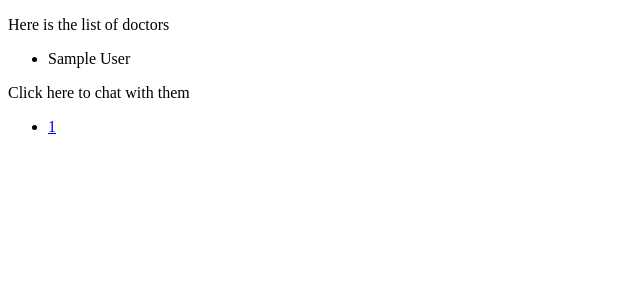
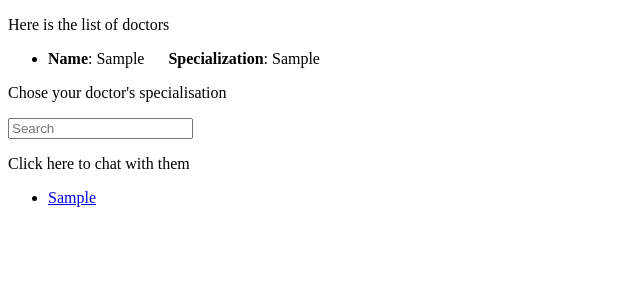
Before and after one commit to sachitbatra/HealthApp, a Django app: template consultation/templates/select_doctor.html in a window 1280 px wide. Shown: the top 300 px of the page, without its empty margins (0-640 px from the left). Run offline with Django 3.2, Linux system fonts and the light colour scheme; tables that the repository leaves empty hold one stand-in row (values such as "Sample post"); the template is opened without the code that fills it: values that come from a table or form of the project are taken from there, most other values are stand-ins (such as "Sample title", 1, 10 or a date in 2020).

Commit message:
Added functionality to select doctors to chat based on active consultations and specialisation of the doctor

```diff
--- a/authentication/models.py
+++ b/authentication/models.py
@@ -1,6 +1,13 @@
 from django.db import models
 import uuid
 import datetime
+from django.db.models import Q
+
+class GetValidDoctorsManager(models.Manager):
+    def valid_doctors(self,req_specialization):
+        qlookup1 = Q(specialization=req_specialization)
+        qs = self.get_queryset().filter(qlookup1)
+        return qs
 
 
 class AppUser(models.Model):
@@ -34,7 +41,7 @@ class DoctorModel(AppUser):
     degree = models.CharField(max_length=255)
     experience = models.IntegerField()
     verified = models.BooleanField(default=False)
-
+    valid_doctors_objects = GetValidDoctorsManager()
 
 class UserSessionToken(models.Model):
     user = models.ForeignKey(UserModel, on_delete=models.CASCADE)
--- a/consultation/models.py
+++ b/consultation/models.py
@@ -37,6 +37,11 @@ class ThreadManager(models.Manager):
                 return obj, True
             return None, False
 
+    def num_doctor_consultations(self, user):
+        qlookup = Q(first__email_address=user) | Q(second__email_address=user)
+        qs = self.get_queryset().filter(qlookup).distinct().count()
+        return qs
+
 
 class Thread(models.Model):
     first = models.ForeignKey(AppUser, on_delete=models.CASCADE, related_name='chat_thread_first')
--- a/consultation/templates/select_doctor.html
+++ b/consultation/templates/select_doctor.html
@@ -7,15 +7,23 @@
 <body>
     <p>Here is the list of doctors
     <ul>
-    {% for i in query %}
-        <li>{{i}}</li>
+    {% for doctor in doctors_in_db  %}
+        <li><b>Name</b>: {{doctor.0}} &nbsp;&nbsp;&nbsp;&nbsp; <b>Specialization</b>: {{doctor.1}}</li>
     {% endfor %}
     </ul>
+    <p> Chose your doctor's specialisation
+    <form method ='GET' action = '/consultation/select_doctor'>
+        <input type ='text' name ='req_specialization_by_user' placeholder='Search'>
+    </form>
     <p> Click here to chat with them
     <ul>
-    {% for j in ids %}
-        <li><a href="http://127.0.0.1:8000/consultation/{{j}}">{{forloop.counter}}</a></li>
+    {% for item in ids %}
+
+        <li><a href="http://127.0.0.1:8000/consultation/{{item.0}}">{{item.1}}</a></li>
+
     {% endfor %}
     </ul>
+
+
 </body>
 </html>
```
Also changed, not shown: consultation/views.py (+16 -4 lines), 1 other file.
